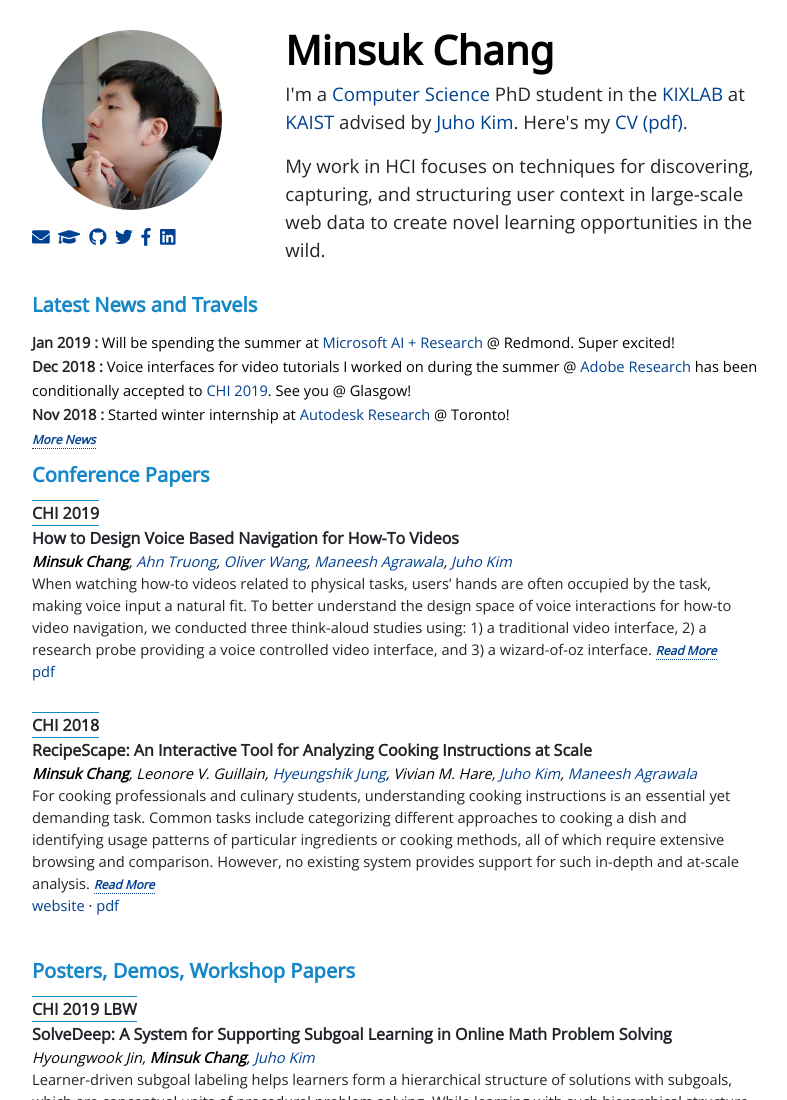
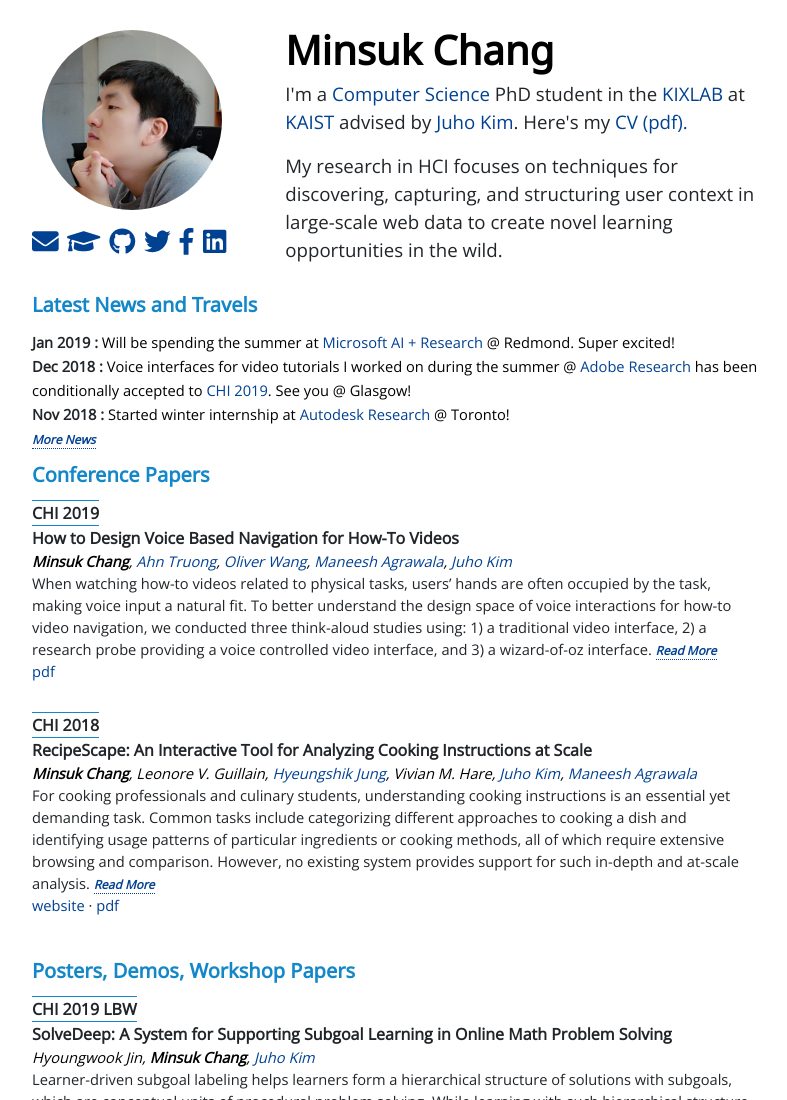
Before and after one commit to minsukchang/old_hompage, a plain HTML site: page index.html in a window 1280 px wide. Shown: the top 1100 px of the page, without its empty margins (243-1030 px from the left). Drawn offline with nearby package versions, Linux system fonts and the light colour scheme.

Commit message:
empty spaces

```diff
--- a/index.html
+++ b/index.html
@@ -46,12 +46,12 @@
                             <img id="profilepic" class="img-responsive rounded-circle mx-auto mb-1" src="img/me2.png" alt="Minsuk's profile picture">
                         </span>
                         <div id=social class="mx-auto">
-                            <a href="mailto: minsuk@minsukchang.com"><i class="fas fa-lg fa-envelope"></i></a>
-                            <a href="https://scholar.google.co.uk/citations?user=1j2nBpoAAAAJ"><i class="fas fa-lg fa-graduation-cap"></i></a>
-                            <a href="https://github.com/minsukchang"><i class="fab fa-lg fa-github"></i></a>
-                            <a href="https://twitter.com/minsuk_chang"><i class="fab fa-lg fa-twitter"></i></a>
-                            <a href="https://facebook.com/minsuk.chang"><i class="fab fa-lg fa-facebook-f"></i></a>
-                            <a href="https://linkedin.com/in/minsuk"><i class="fab fa-lg fa-linkedin"></i></a>
+                            <a href="mailto: minsuk@minsukchang.com"><i class="fas fa-2x fa-envelope"></i></a>
+                            <a href="https://scholar.google.co.uk/citations?user=1j2nBpoAAAAJ"><i class="fas fa-2x fa-graduation-cap"></i></a>
+                            <a href="https://github.com/minsukchang"><i class="fab fa-2x fa-github"></i></a>
+                            <a href="https://twitter.com/minsuk_chang"><i class="fab fa-2x fa-twitter"></i></a>
+                            <a href="https://facebook.com/minsuk.chang"><i class="fab fa-2x fa-facebook-f"></i></a>
+                            <a href="https://linkedin.com/in/minsuk"><i class="fab fa-2x fa-linkedin"></i></a>
                         </div>
                     </div>
                     <div class="col-md-8">
@@ -59,11 +59,8 @@
                         <p class="intro">I'm a <a href="https://cs.kaist.ac.kr/">Computer Science</a> PhD student in the <a href="https://www.kixlab.org/">KIXLAB</a> at
                             <a href="https://www.kaist.ac.kr">KAIST</a> advised by <a href="https://juhokim.com/">Juho Kim</a>. Here's my <a href="files/CV_minsukchang_2018_USLetter.pdf"> CV (pdf).</a>  </p>
                             <p class="intro">
-                            My work in HCI focuses on techniques for discovering, capturing, and structuring user context in large-scale web data to create novel learning
+                            My research in HCI focuses on techniques for discovering, capturing, and structuring user context in large-scale web data to create novel learning
                             opportunities in the wild.
-
-
-
                     </div>
                 </div>
             </div>
```
